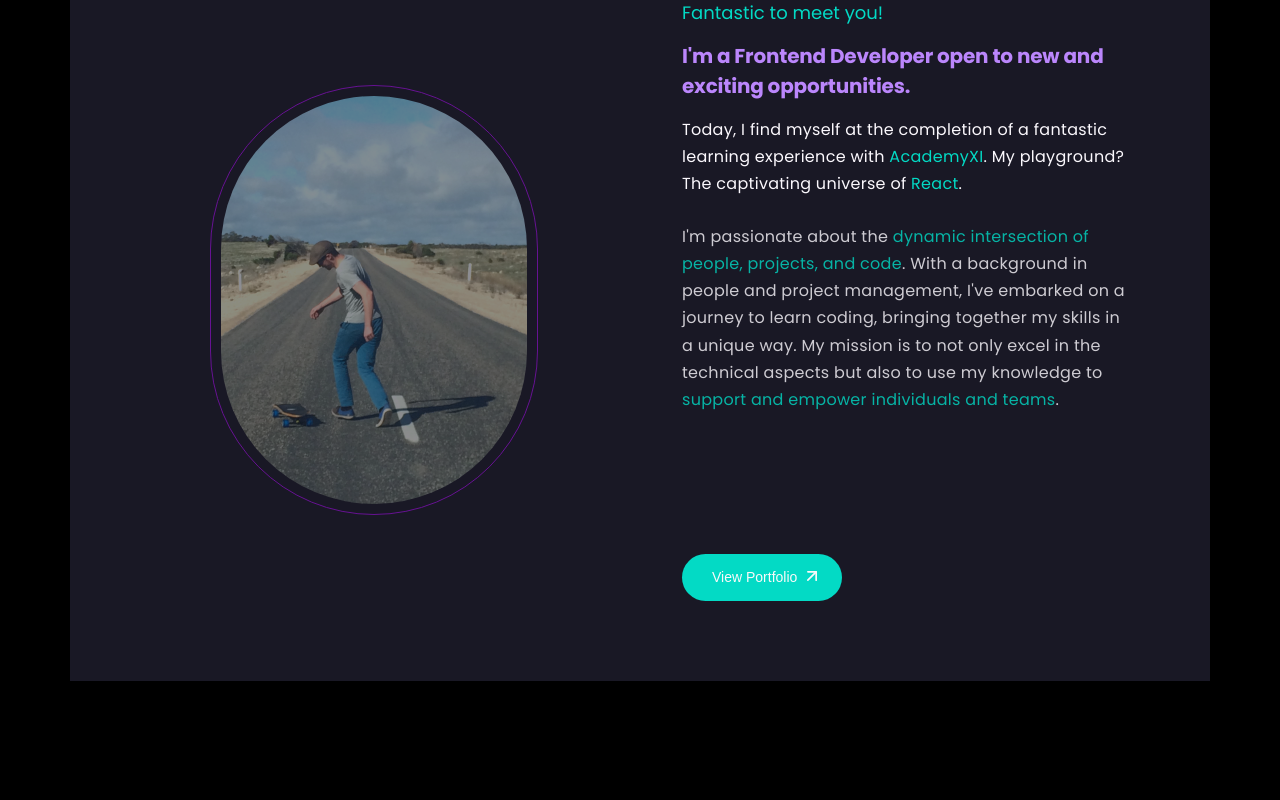
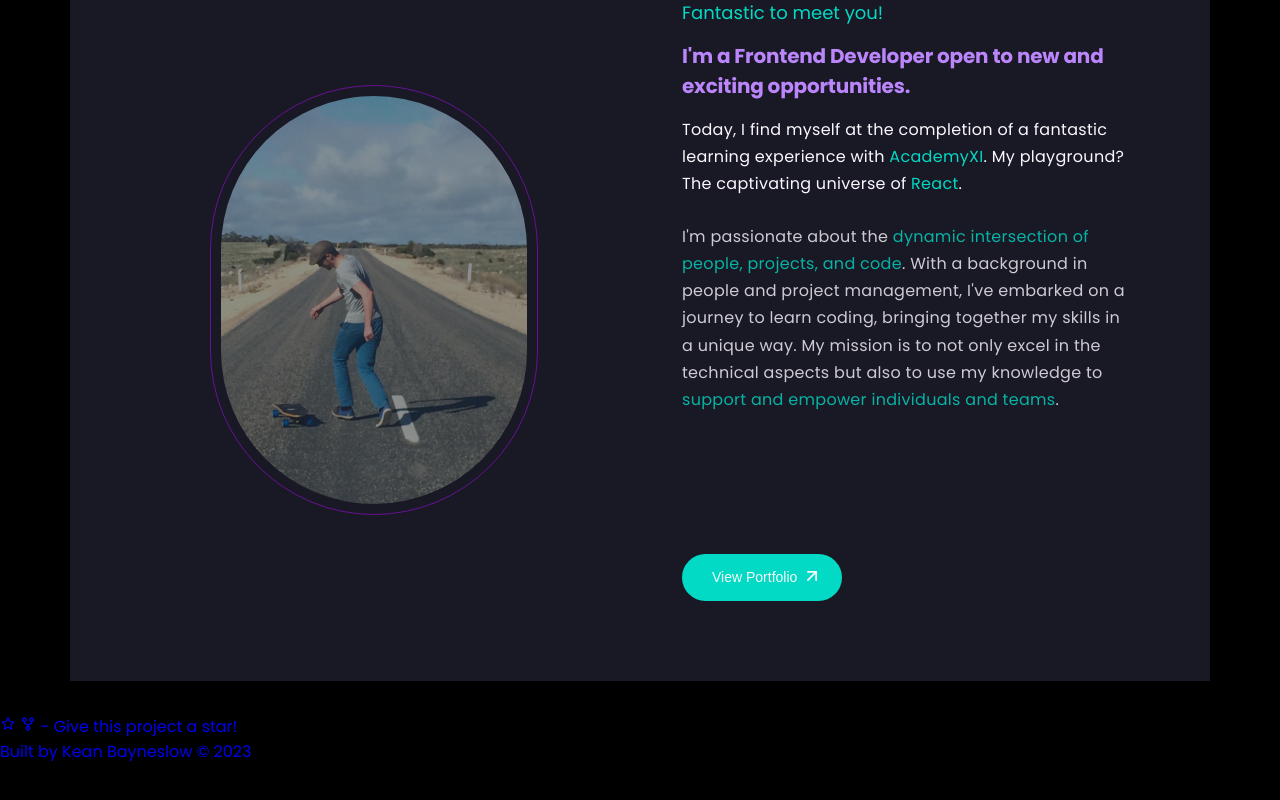
Before and after one commit to keanbayneslow/v2, a React (Create React App) app: page / in a window 1280 px wide. Shown: the part 935-1735 px from the top of the page. Before the commit the page ends 1616 px from the top, so only its background shows below. Built offline with nearby package versions, Linux system fonts and the light colour scheme; no server answers.

Commit message:
adds footer section

```diff
--- a/src/App.jsx
+++ b/src/App.jsx
@@ -5,16 +5,16 @@ import { Routes, Route, useLocation, Navigate } from "react-router-dom";
 import Loader from "./pages/loader/loader";
 import Header from "./components/Header";
 import Landing from "./pages/landing/Landing";
+import Footer from "./components/Footer";
 
 
 function App() {
-  // Personal details for the user
   const personalDetails = {
     name: "Kean Bayneslow",
     location: "Australia",
     email: "kean.bayneslow@gmail.com",
     brand:
-      "My unique blend of technical expertise, creative thinking, and background in psychology allows me to approach each project with a deep understanding of the end user's perspective, resulting in highly effective user-centred digital products.",
+      "I'm a Front End Developer with a passion for creating clean, engaging user experiences and intuitive digital interfaces.",
   };
 
   const location = useLocation();
@@ -72,6 +72,7 @@ function App() {
             <Route path="*" element={<Navigate to="/page-not-found" />} />
           </Routes>
           {/* Footer */}
+          <Footer />
 
         </>
       )}
--- /dev/null
+++ b/src/components/Footer.jsx
@@ -0,0 +1,59 @@
+import { useState, useEffect } from "react";
+import { AiOutlineStar } from "react-icons/ai";
+import { BiGitRepoForked } from "react-icons/bi";
+import { motion } from "framer-motion";
+import SocialIcons from "./SocialIcons";
+
+/**
+ * Represents the footer section of the website.
+ *
+ * @component
+ */
+
+const Footer = () => {
+  const date = new Date();
+  const currentYear = date.getFullYear();
+
+  // State to hold GitHub information
+  const [gitHubInfo, setGitHubInfo] = useState({
+    stars: null,
+    forks: null,
+  });
+
+  useEffect(() => {
+    // Fetch GitHub repository information
+    fetch("https://api.github.com/repos/keanbayneslow/my-portfolio")
+      .then((res) => res.json())
+      .then((json) => {
+        const { stargazers_count, forks_count } = json;
+        setGitHubInfo({
+          stars: stargazers_count,
+          forks: forks_count,
+        });
+      })
+      .catch((e) => console.error(e));
+  }, []);
+
+  // Variants for button animation
+
+  return (
+    <footer>
+      {/* Social icons */}
+      <SocialIcons />
+
+      {/* GitHub repository link */}
+      <a className="footer-link" href="https://github.com/keanbayneslow/my-portfolio">
+        <span>
+          <AiOutlineStar /> {gitHubInfo.stars} <BiGitRepoForked />
+          {gitHubInfo.forks} - Give this project a star!
+        </span>
+        <p>
+          <span></span>Built by Kean Bayneslow &copy; {currentYear}
+        </p>
+      </a>
+
+    </footer>
+  );
+};
+
+export default Footer;
```
Also changed, not shown: projects.json (added, +19 -0 lines).
